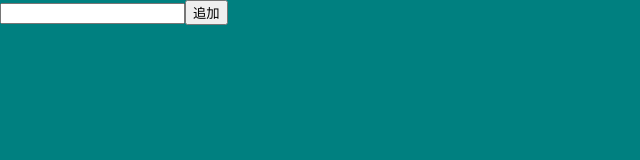
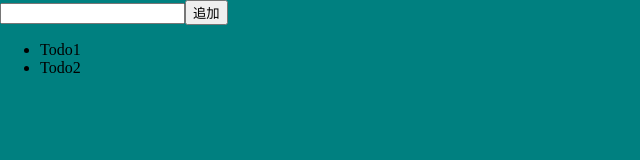
Before and after one commit to nogi369/ts-input-todo, a React (Vite) app: page / in a window 1280 px wide. Shown: the top 160 px of the page, without its empty margins (0-640 px from the left). Built offline with nearby package versions, Linux system fonts and the light colour scheme.

Commit message:
update: TodoComponent

```diff
--- a/src/components/List.tsx
+++ b/src/components/List.tsx
@@ -1,7 +1,8 @@
 // リスト表示
 
 import { FC } from "react";
-import { Todo } from "./Todo";
+//型のみインポートするのを明示的に書く方法
+import type { Todo } from "./Todo";
 
 type TaskListProps = {
   todos: Todo[];
--- a/src/components/Todo.tsx
+++ b/src/components/Todo.tsx
@@ -1,4 +1,5 @@
 import { useState } from "react";
+import { TaskList } from "./List";
 
 export type Todo = {
   id: number;
@@ -19,16 +20,19 @@ export const Example = () => {
   const changeHandler = (e: React.ChangeEvent<HTMLInputElement>) =>
     setInputText(e.target.value);
 
+  // e: React.MouseEvent<HTMLButtonElement, MouseEvent>
   // Todo新規登録処理
-  const addInputItem = () => {
+  const addInputItem = (e: React.MouseEvent<HTMLButtonElement, MouseEvent>) => {
+    e.preventDefault();
     setTodos((state) => [...state, { id: state.length, text: inputText }]);
     setInputText("");
   };
 
   return (
-    <>
+    <form>
       <input type="text" value={inputText} onChange={changeHandler} />
       <button onClick={addInputItem}>追加</button>
-    </>
+      <TaskList todos={todos} />
+    </form>
   );
 };
```
